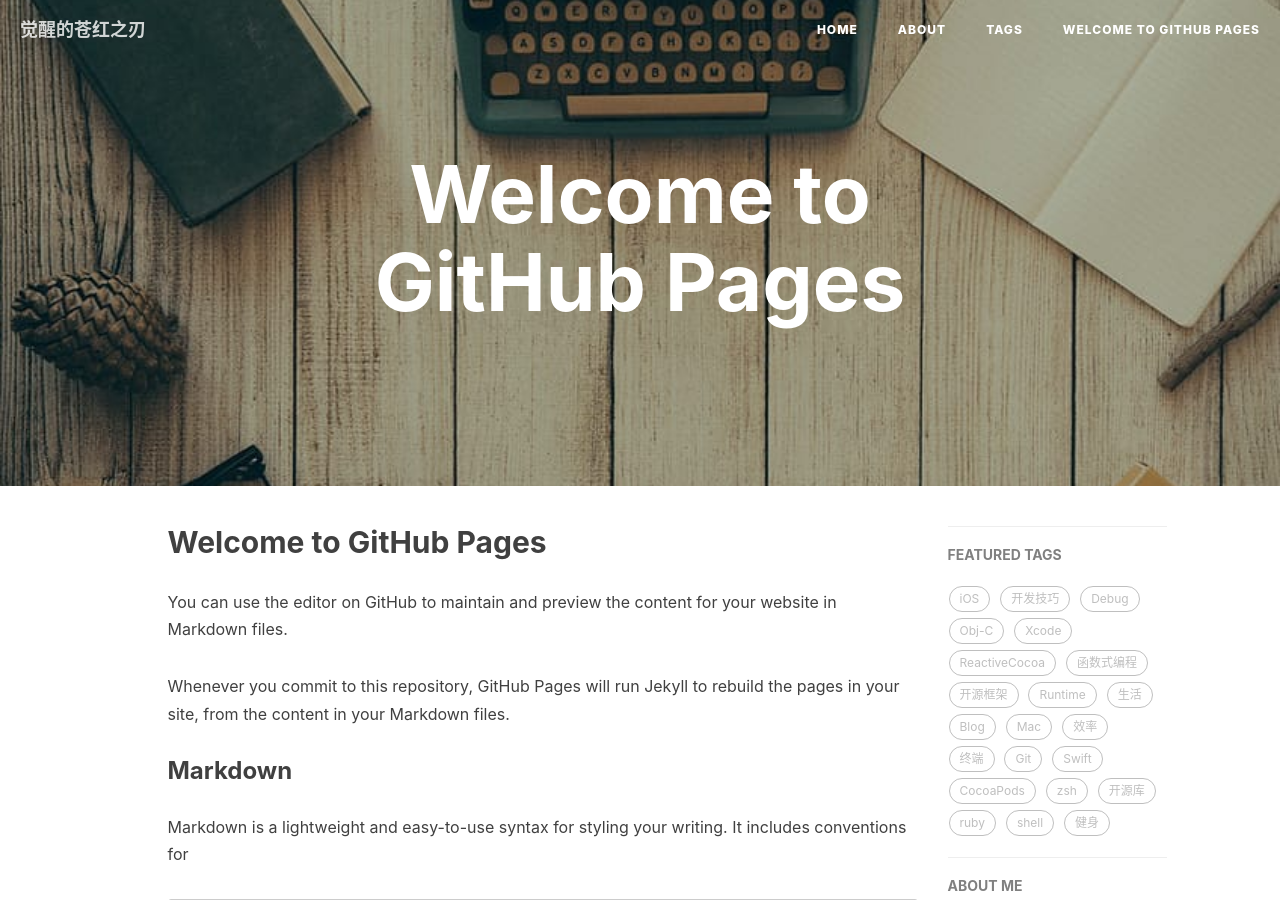
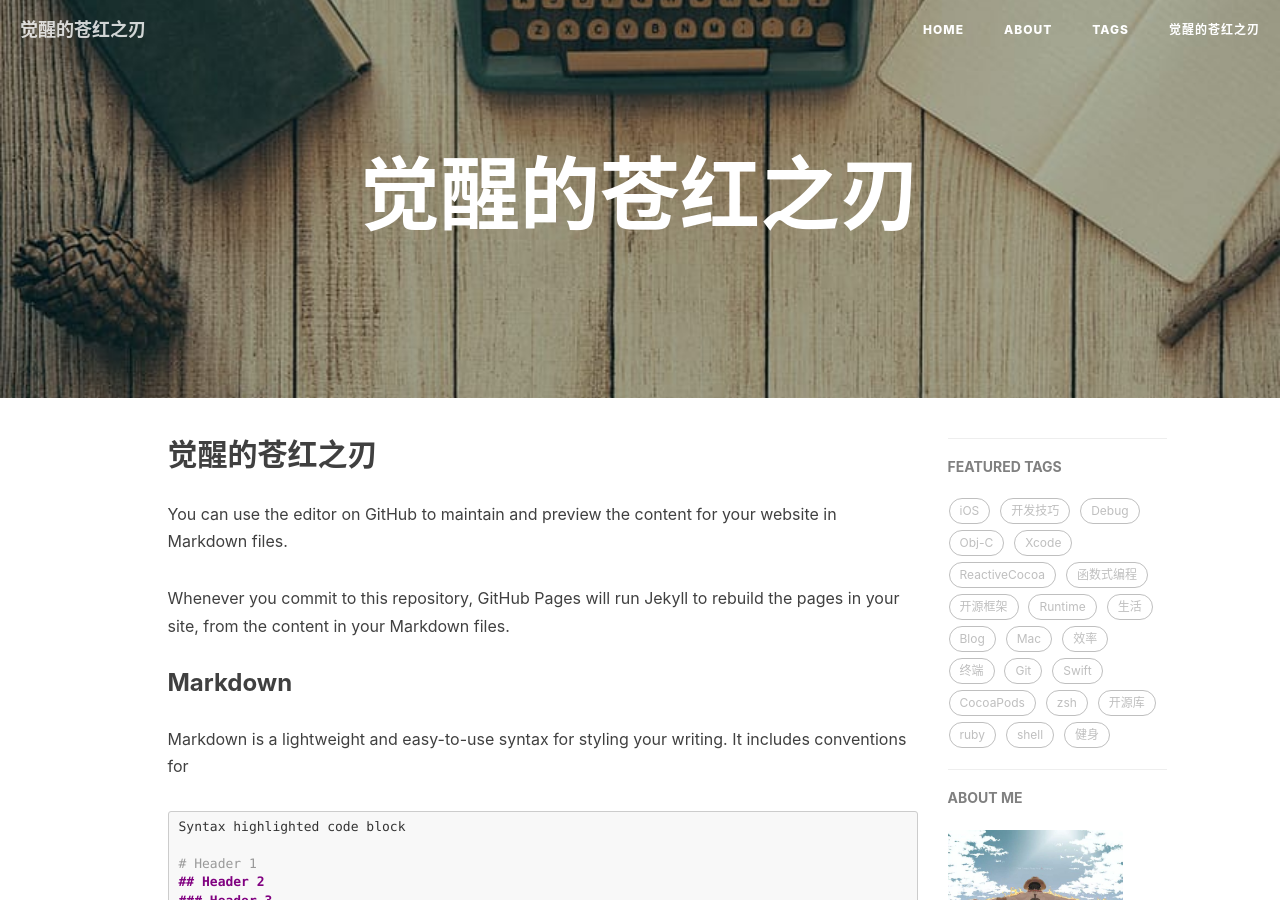
Before and after one commit to luoyuant/luoyuant.github.io, a Jekyll site: the page built from index.md, in a window 1280 px wide and 900 px high. Built offline with Jekyll 4.4.1, drawn with Linux system fonts in a browser that asks for light colours; nearby versions of some CDN libraries; our own code applies the rules of GitHub Pages for plain Markdown files; the list of posts is cut into pages by our own code; comment, search, counter and statistics services are not loaded.

Commit message:
Update index.md

```diff
--- a/index.md
+++ b/index.md
@@ -1,4 +1,4 @@
-## Welcome to GitHub Pages
+## 觉醒的苍红之刃
 
 You can use the [editor on GitHub](https://github.com/memoriesofsnows/snow.github.io/edit/master/index.md) to maintain and preview the content for your website in Markdown files.
 
```
